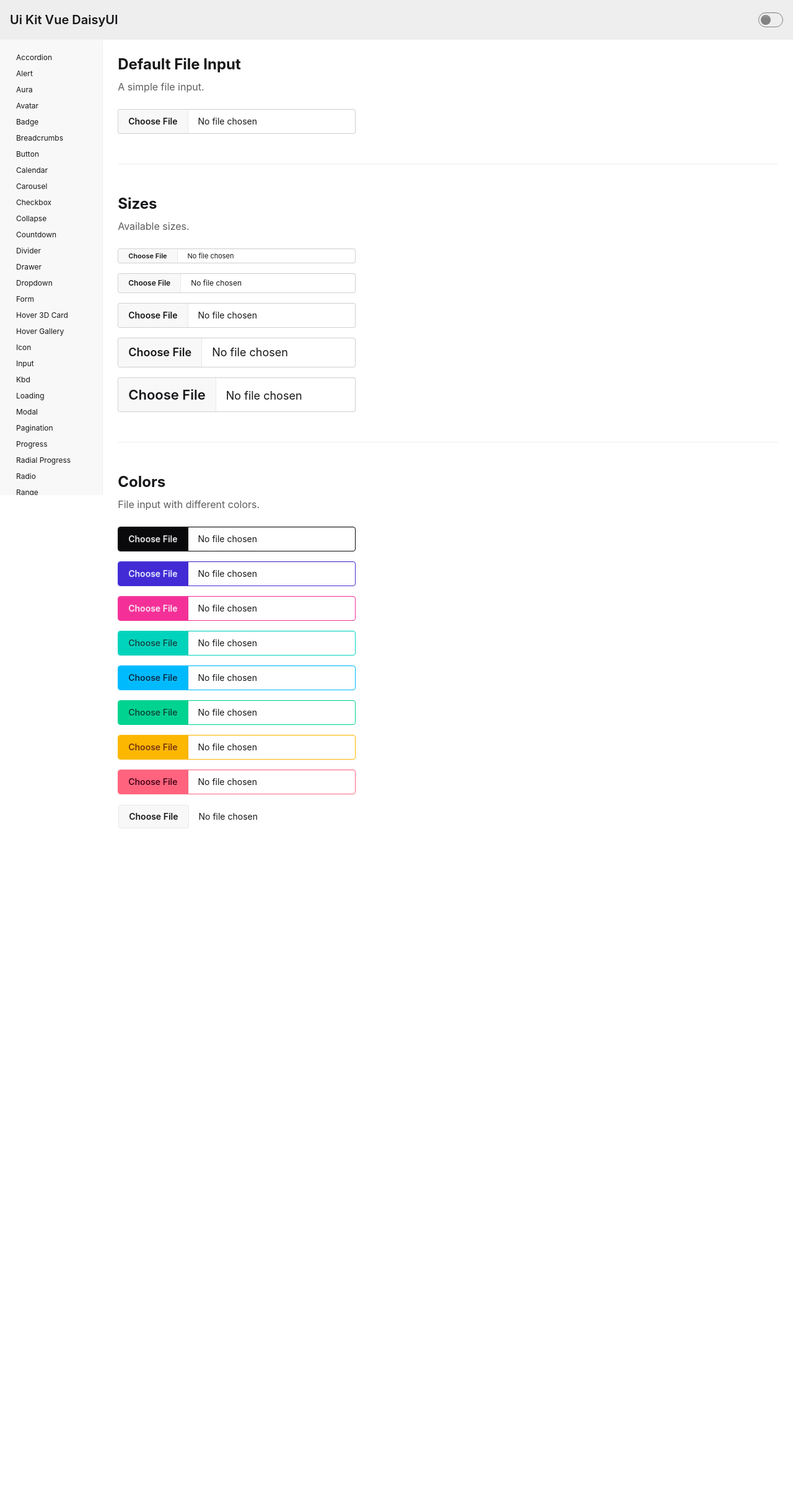
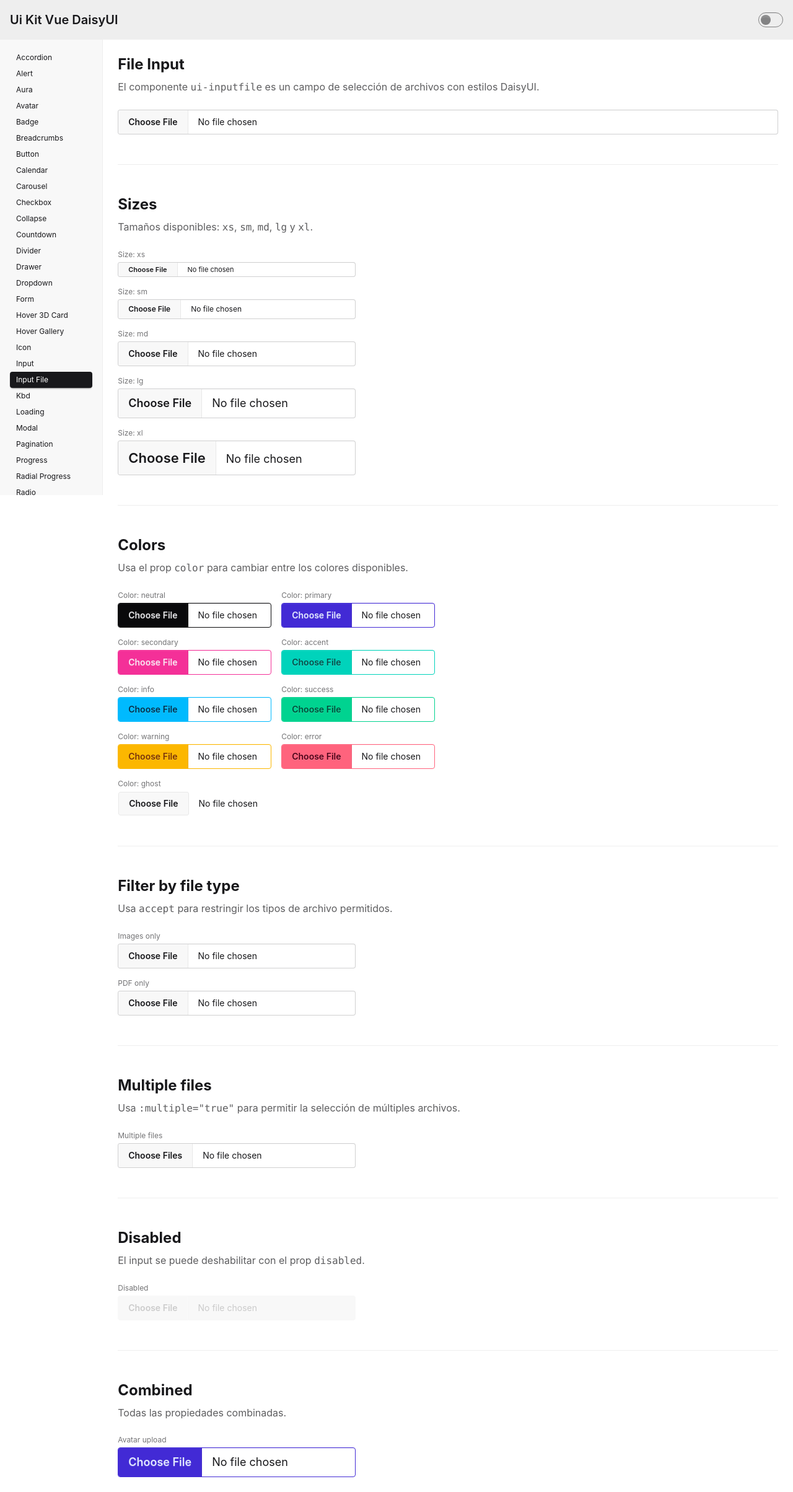
Before and after one commit to igidio/uikit-vue-daisyui, a Vue app: page /inputfile in a window 1280 px wide. Shown: the whole page at 62% size. Before the commit the page ends 1362 px from the top, so only its background shows below. Built offline with nearby package versions, Linux system fonts and the light colour scheme; what @iconify/tailwind4 would draw is missing.

Commit message:
feat: enhance InputfilePage with improved layout, descriptions, and new features

```diff
--- a/src/features/inputfile/page/InputfilePage.vue
+++ b/src/features/inputfile/page/InputfilePage.vue
@@ -1,34 +1,119 @@
 <script setup lang="ts">
 import UiInputfile from '@/shared/ui/ui-inputfile/UiInputfile.vue'
+import type { InputfileSize } from '@/shared/ui/ui-inputfile/ui-inputfile-properties'
+
+const colors = [
+  'neutral', 'primary', 'secondary', 'accent',
+  'info', 'success', 'warning', 'error', 'ghost',
+] as const
+
+const sizes: InputfileSize[] = ['xs', 'sm', 'md', 'lg', 'xl']
 </script>
 
 <template>
   <section class="space-y-12">
+    <!-- Default -->
     <div>
-      <h2 class="text-2xl font-bold mb-2">Default File Input</h2>
-      <p class="text-base-content/70 mb-6">A simple file input.</p>
-      <div class="max-w-sm">
+      <h2 class="text-2xl font-bold mb-2">File Input</h2>
+      <p class="text-base-content/70 mb-6">
+        El componente <code>ui-inputfile</code> es un campo de selección de archivos con estilos
+        DaisyUI.
+      </p>
+      <div class="flex flex-wrap items-center gap-4">
         <UiInputfile />
       </div>
     </div>
 
     <hr class="border-base-300" />
 
+    <!-- Sizes -->
     <div>
       <h2 class="text-2xl font-bold mb-2">Sizes</h2>
-      <p class="text-base-content/70 mb-6">Available sizes.</p>
+      <p class="text-base-content/70 mb-6">
+        Tamaños disponibles: <code>xs</code>, <code>sm</code>, <code>md</code>, <code>lg</code> y
+        <code>xl</code>.
+      </p>
       <div class="flex flex-col gap-4 max-w-sm">
-        <UiInputfile v-for="size in ['xs','sm','md','lg','xl']" :key="size" :size="size" />
+        <div v-for="s in sizes" :key="s" class="flex flex-col gap-1">
+          <span class="text-xs text-base-content/60">Size: {{ s }}</span>
+          <UiInputfile :size="s" />
+        </div>
       </div>
     </div>
 
     <hr class="border-base-300" />
 
+    <!-- Colors -->
     <div>
       <h2 class="text-2xl font-bold mb-2">Colors</h2>
-      <p class="text-base-content/70 mb-6">File input with different colors.</p>
+      <p class="text-base-content/70 mb-6">
+        Usa el prop <code>color</code> para cambiar entre los colores disponibles.
+      </p>
+      <div class="grid grid-cols-1 md:grid-cols-2 gap-4 max-w-lg">
+        <div v-for="c in colors" :key="c" class="flex flex-col gap-1">
+          <span class="text-xs text-base-content/60">Color: {{ c }}</span>
+          <UiInputfile :color="c" />
+        </div>
+      </div>
+    </div>
+
+    <hr class="border-base-300" />
+
+    <!-- Filter by file type -->
+    <div>
+      <h2 class="text-2xl font-bold mb-2">Filter by file type</h2>
+      <p class="text-base-content/70 mb-6">
+        Usa <code>accept</code> para restringir los tipos de archivo permitidos.
+      </p>
       <div class="flex flex-col gap-4 max-w-sm">
-        <UiInputfile v-for="color in ['neutral','primary','secondary','accent','info','success','warning','error','ghost']" :key="color" :color="color" />
+        <div class="flex flex-col gap-1">
+          <span class="text-xs text-base-content/60">Images only</span>
+          <UiInputfile accept="image/*" />
+        </div>
+        <div class="flex flex-col gap-1">
+          <span class="text-xs text-base-content/60">PDF only</span>
+          <UiInputfile accept=".pdf" />
+        </div>
+      </div>
+    </div>
+
+    <hr class="border-base-300" />
+
+    <!-- Multiple -->
+    <div>
+      <h2 class="text-2xl font-bold mb-2">Multiple files</h2>
+      <p class="text-base-content/70 mb-6">
+        Usa <code>:multiple="true"</code> para permitir la selección de múltiples archivos.
+      </p>
+      <div class="flex flex-col gap-1 max-w-sm">
+        <span class="text-xs text-base-content/60">Multiple files</span>
+        <UiInputfile :multiple="true" />
+      </div>
+    </div>
+
+    <hr class="border-base-300" />
+
+    <!-- Disabled -->
+    <div>
+      <h2 class="text-2xl font-bold mb-2">Disabled</h2>
+      <p class="text-base-content/70 mb-6">
+        El input se puede deshabilitar con el prop <code>disabled</code>.
+      </p>
+      <div class="flex flex-col gap-1 max-w-sm">
+        <span class="text-xs text-base-content/60">Disabled</span>
+        <UiInputfile disabled />
+      </div>
+    </div>
+
+    <hr class="border-base-300" />
+
+    <!-- Combined -->
+    <div>
+      <h2 class="text-2xl font-bold mb-2">Combined</h2>
+      <p class="text-base-content/70 mb-6">Todas las propiedades combinadas.</p>
+      <div class="flex flex-col gap-1 max-w-sm">
+        <span class="text-xs text-base-content/60">Avatar upload</span>
+        <UiInputfile color="primary" size="lg" accept="image/*" />
       </div>
     </div>
   </section>
--- a/src/shared/data/navigation-options.ts
+++ b/src/shared/data/navigation-options.ts
@@ -25,6 +25,7 @@ export const navigationOptions: NavigationOption[] = [
   { label: 'Hover Gallery', path: 'hovergallery', documentation: 'https://daisyui.com/components/hover-gallery/' },
   { label: 'Icon', path: 'icon', documentation: 'https://daisyui.com/components/icon/' },
   { label: 'Input', path: 'input', documentation: 'https://daisyui.com/components/input/' },
+  { label: 'Input File', path: 'inputfile', documentation: 'https://daisyui.com/components/file-input/' },
   { label: 'Kbd', path: 'kbd', documentation: 'https://daisyui.com/components/kbd/' },
   { label: 'Loading', path: 'loading', documentation: 'https://daisyui.com/components/loading/' },
   { label: 'Modal', path: 'modal', documentation: 'https://daisyui.com/components/modal/' },
```
